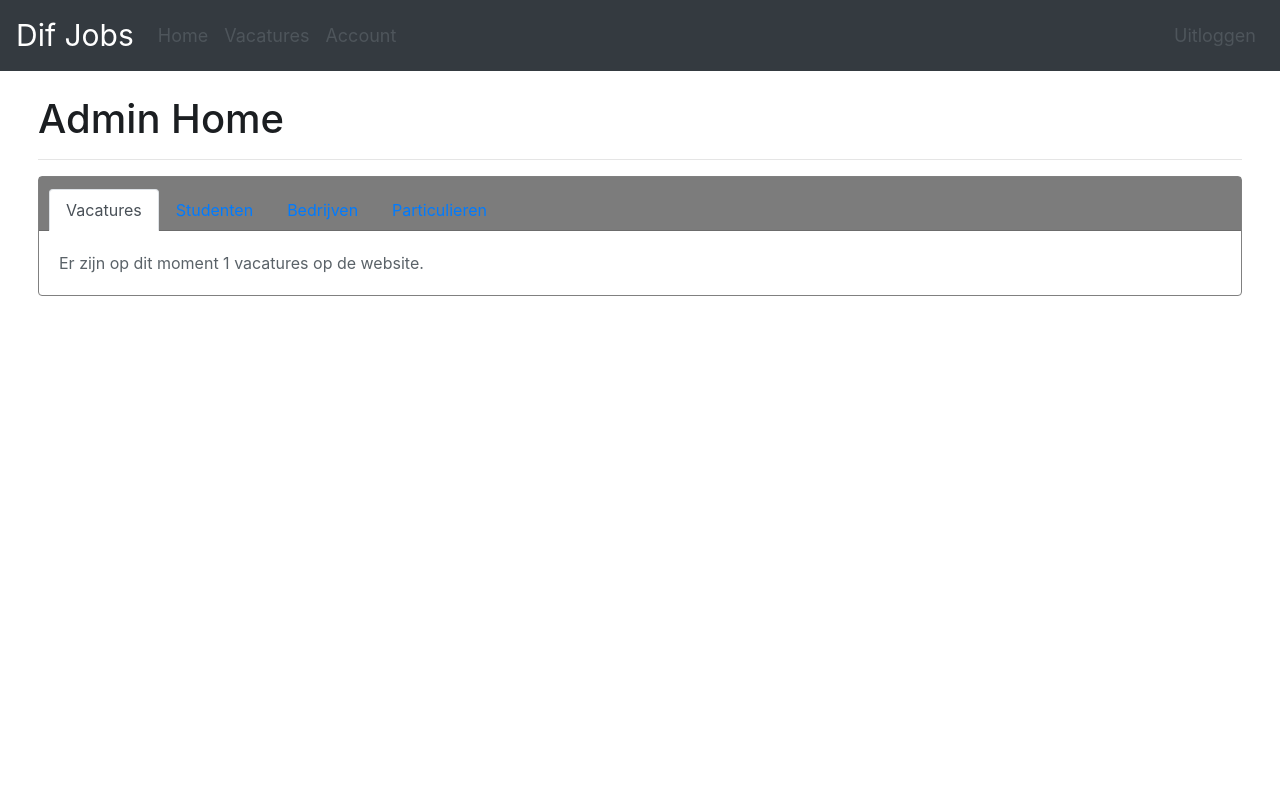
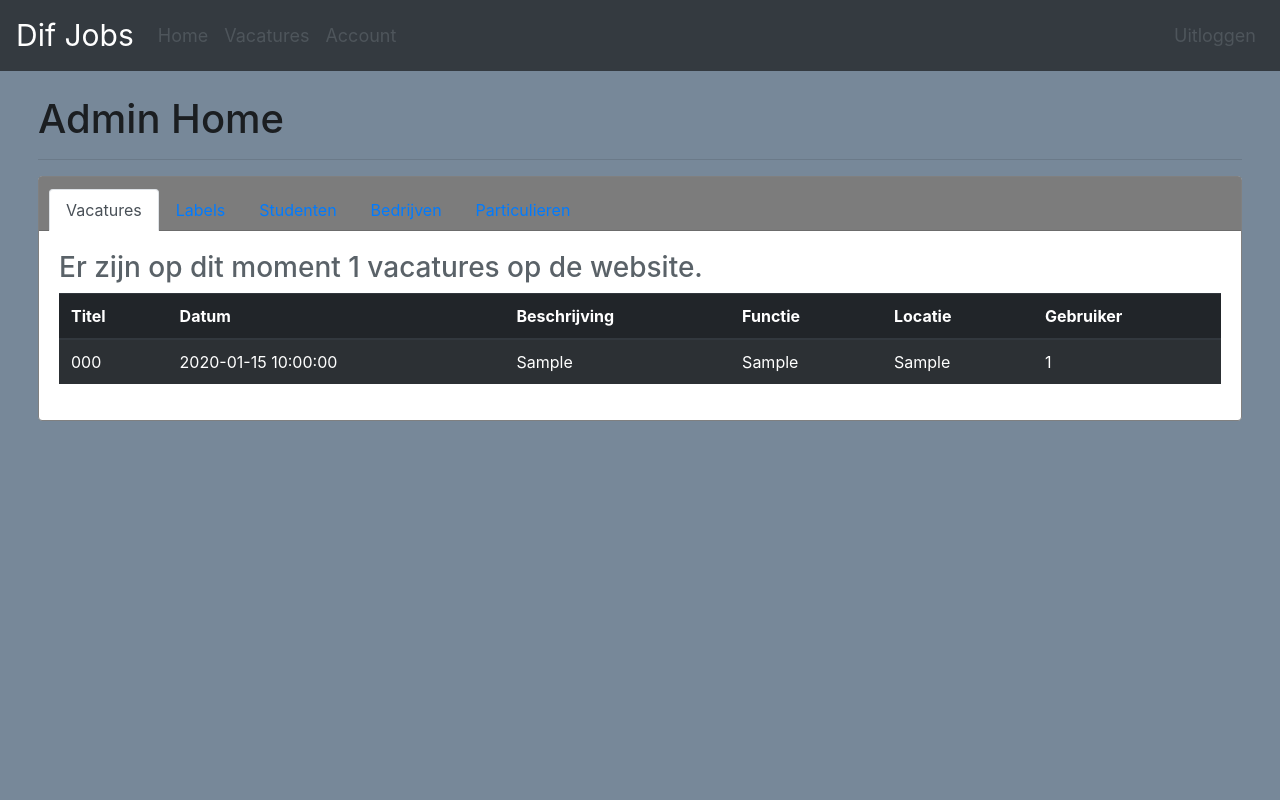
Before and after one commit to Mrzicokiller/DIFjobs, a PHP site: page /pages/admin_home.php in a window 1280 px wide. Run offline with PHP 8.4, Linux system fonts and the light colour scheme; the visitor is signed in with stand-in values (Sample User, id 1); tables that the repository leaves empty hold one stand-in row (values such as "Sample post").

Commit message:
added vacature table and changed background colour so that I dont get a headache

```diff
--- a/css/home_style.css
+++ b/css/home_style.css
@@ -1,3 +1,6 @@
+body{
+    background-color: lightslategray;
+}
 body, h1, h2{
     color: #1b1e21;
 }
--- a/pages/admin_home.php
+++ b/pages/admin_home.php
@@ -43,6 +43,9 @@ include('../config.php');
                                         <a class="nav-link active" id="vacatureTab" href="#">Vacatures</a>
                                     </li>
                                     <li class="nav-item">
+                                        <a class="nav-link" id="labelTab" href="#">Labels</a>
+                                    </li>
+                                    <li class="nav-item">
                                         <a class="nav-link" id="studentTab" href="#">Studenten</a>
                                     </li>
                                     <li class="nav-item">
@@ -57,28 +60,66 @@ include('../config.php');
                         <div class="card-body" id="vacatureBody">
                             <?php
                             $vacatureCount = $mysqli->query("SELECT Titel FROM vacature")->num_rows;
-                            echo "Er zijn op dit moment " . $vacatureCount . " vacatures op de website.";
+                            echo "<h3> Er zijn op dit moment " . $vacatureCount . " vacatures op de website.</h3>";
+                            ?>
+                            <table class="table table-striped table-dark" id="vacatureTable">
+                                <thead class="thead-dark">
+                                    <tr>
+                                        <th scope="col">Titel</th>
+                                        <th scope="col">Datum</th>
+                                        <th scope="col">Beschrijving</th>
+                                        <th scope="col">Functie</th>
+                                        <th scope="col">Locatie</th>
+                                        <th scope="col">Gebruiker</th>
+                                    </tr>
+                                </thead>
+                                <tbody>
+
+                            <?php
+                            $vacatures = $mysqli->query("SELECT * FROM vacature");
+                            while($rij = $vacatures->fetch_array())
+                            {
+                                ?>
+                                    <tr>
+                                        <td><?php echo $rij['Titel'] ;?></td>
+                                        <td><?php echo $rij['Datum'] ;?></td>
+                                        <td><?php echo $rij['Beschrijving'] ;?></td>
+                                        <td><?php echo $rij['Functie'] ;?></td>
+                                        <td><?php echo $rij['Locatie'] ;?></td>
+                                        <td><?php echo $rij['gebruikerID'] ;?></td>
+                                    </tr>
+                                <?php
+                            }
+                            ?>
+                                </tbody>
+                            </table>
+                        </div>
+
+                        <div class="card-body" id="labelBody" hidden>
+                            <?php
+                            $labelCount = $mysqli->query("SELECT ID FROM v_label")->num_rows;
+                            echo "<h3> Er zijn op dit moment " . $labelCount . " labels.</h3>";
                             ?>
                         </div>
 
                         <div class="card-body" id="studentBody" hidden>
                             <?php
                             $studentCount = $mysqli->query("SELECT ID FROM student")->num_rows;
-                            echo "Er zijn op dit moment " . $studentCount . " studenten geregistreerd.";
+                            echo "<h3> Er zijn op dit moment " . $studentCount . " studenten geregistreerd.</h3>";
                             ?>
                         </div>
 
                         <div class="card-body" id="bedrijfBody" hidden>
                             <?php
                             $bedrijfCount = $mysqli->query("SELECT ID FROM bedrijf")->num_rows;
-                            echo "Er zijn op dit moment " . $bedrijfCount . " bedrijven geregistreerd.";
+                            echo "<h3> Er zijn op dit moment " . $bedrijfCount . " bedrijven geregistreerd.</h3>";
                             ?>
                         </div>
 
                         <div class="card-body" id="particulierBody" hidden>
                             <?php
                             $particulierCount = $mysqli->query("SELECT ID FROM particulier")->num_rows;
-                            echo "Er zijn op dit moment " . $particulierCount . " particulieren geregistreerd.";
+                            echo "<h3> Er zijn op dit moment " . $particulierCount . " particulieren geregistreerd.</h3>";
                             ?>
                         </div>
                     </div>
@@ -87,13 +128,14 @@ include('../config.php');
             }
             else
             {
-                echo "Je hebt geen toegang tot deze pagina!";
+                echo "<h1> Je hebt geen toegang tot deze pagina!</h1>";
             }
             ?>
 
         </div>
     </div>
     <script>
+
         //detecteer click
         $('#vacatureTab').click(function () {
             //verander classes
@@ -101,14 +143,16 @@ include('../config.php');
             $('#studentTab').removeClass('active');
             $('#bedrijfTab').removeClass('active');
             $('#particulierTab').removeClass('active');
+            $('#labelTab').removeClass('active');
             //laat de body zien van de geklikte tab
             $('#vacatureBody').removeAttr('hidden');
             //als 1 van de ander body's nog niet hidden is, maak ze dan hidden
-            if(!$('#bedrijfBody').attr('hidden') || !$('#studentBody').attr('hidden') || !$('#particulierBody').attr('hidden'))
+            if(!$('#bedrijfBody').attr('hidden') || !$('#studentBody').attr('hidden') || !$('#particulierBody').attr('hidden') || !$('#labelBody').attr('hidden'))
             {
                 $('#studentBody').attr('hidden', true);
                 $('#bedrijfBody').attr('hidden', true);
                 $('#particulierBody').attr('hidden', true);
+                $('#labelBody').attr('hidden', true);
             }
         });
         $('#studentTab').click(function () {
@@ -117,11 +161,13 @@ include('../config.php');
             $('#vacatureTab').removeClass('active');
             $('#studentBody').removeAttr('hidden');
             $('#particulierTab').removeClass('active');
-            if(!$('#vacatureBody').attr('hidden') || !$('#bedrijfBody').attr('hidden') || !$('#particulierBody').attr('hidden'))
+            $('#labelTab').removeClass('active');
+            if(!$('#vacatureBody').attr('hidden') || !$('#bedrijfBody').attr('hidden') || !$('#particulierBody').attr('hidden')|| !$('#labelBody').attr('hidden'))
             {
                 $('#bedrijfBody').attr('hidden', true);
                 $('#vacatureBody').attr('hidden', true);
                 $('#particulierBody').attr('hidden', true);
+                $('#labelBody').attr('hidden', true);
             }
         });
         $('#bedrijfTab').click(function () {
@@ -130,11 +176,13 @@ include('../config.php');
             $('#vacatureTab').removeClass('active');
             $('#bedrijfBody').removeAttr('hidden');
             $('#particulierTab').removeClass('active');
-            if(!$('#vacatureBody').attr('hidden') || !$('#studentBody').attr('hidden') || !$('#particulierBody').attr('hidden'))
+            $('#labelTab').removeClass('active');
+            if(!$('#vacatureBody').attr('hidden') || !$('#studentBody').attr('hidden') || !$('#particulierBody').attr('hidden')|| !$('#labelBody').attr('hidden'))
             {
                 $('#studentBody').attr('hidden', true);
                 $('#vacatureBody').attr('hidden', true);
                 $('#particulierBody').attr('hidden', true);
+                $('#labelBody').attr('hidden', true);
             }
         });
 
@@ -144,11 +192,29 @@ include('../config.php');
             $('#vacatureTab').removeClass('active');
             $('#particulierBody').removeAttr('hidden');
             $('#bedrijfTab').removeClass('active');
-            if(!$('#vacatureBody').attr('hidden') || !$('#studentBody').attr('hidden') || !$('#bedrijfBody').attr('hidden'))
+            $('#labelTab').removeClass('active');
+            if(!$('#vacatureBody').attr('hidden') || !$('#studentBody').attr('hidden') || !$('#bedrijfBody').attr('hidden')|| !$('#labelBody').attr('hidden'))
             {
                 $('#studentBody').attr('hidden', true);
                 $('#vacatureBody').attr('hidden', true);
                 $('#bedrijfBody').attr('hidden', true);
+                $('#labelBody').attr('hidden', true);
+            }
+        });
+
+        $('#labelTab').click(function () {
+            $('#particulierTab').addClass('active');
+            $('#studentTab').removeClass('active');
+            $('#vacatureTab').removeClass('active');
+            $('#labelBody').removeAttr('hidden');
+            $('#bedrijfTab').removeClass('active');
+            $('#particulierTab').removeClass('active');
+            if(!$('#vacatureBody').attr('hidden') || !$('#studentBody').attr('hidden') || !$('#bedrijfBody').attr('hidden')|| !$('#particulierBody').attr('hidden'))
+            {
+                $('#studentBody').attr('hidden', true);
+                $('#vacatureBody').attr('hidden', true);
+                $('#bedrijfBody').attr('hidden', true);
+                $('#particulierBody').attr('hidden', true);
             }
         });
     </script>
```
